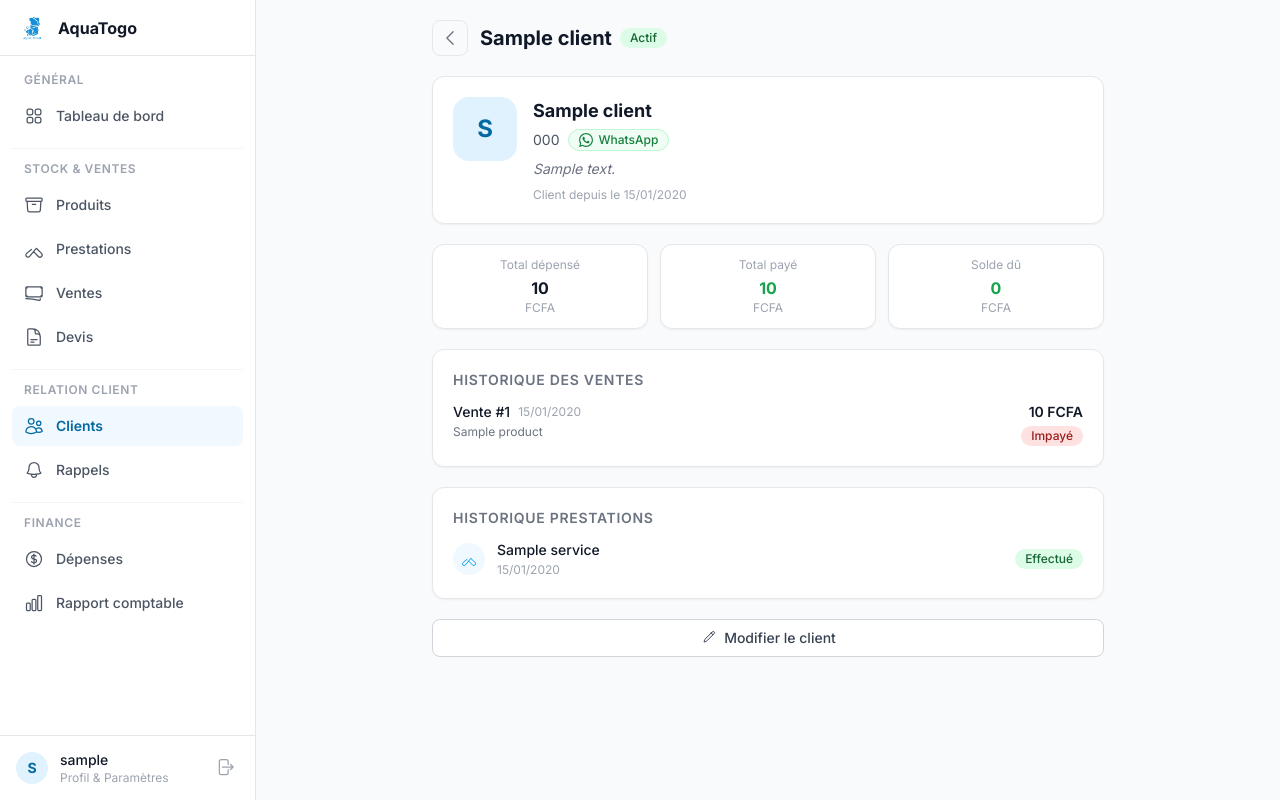
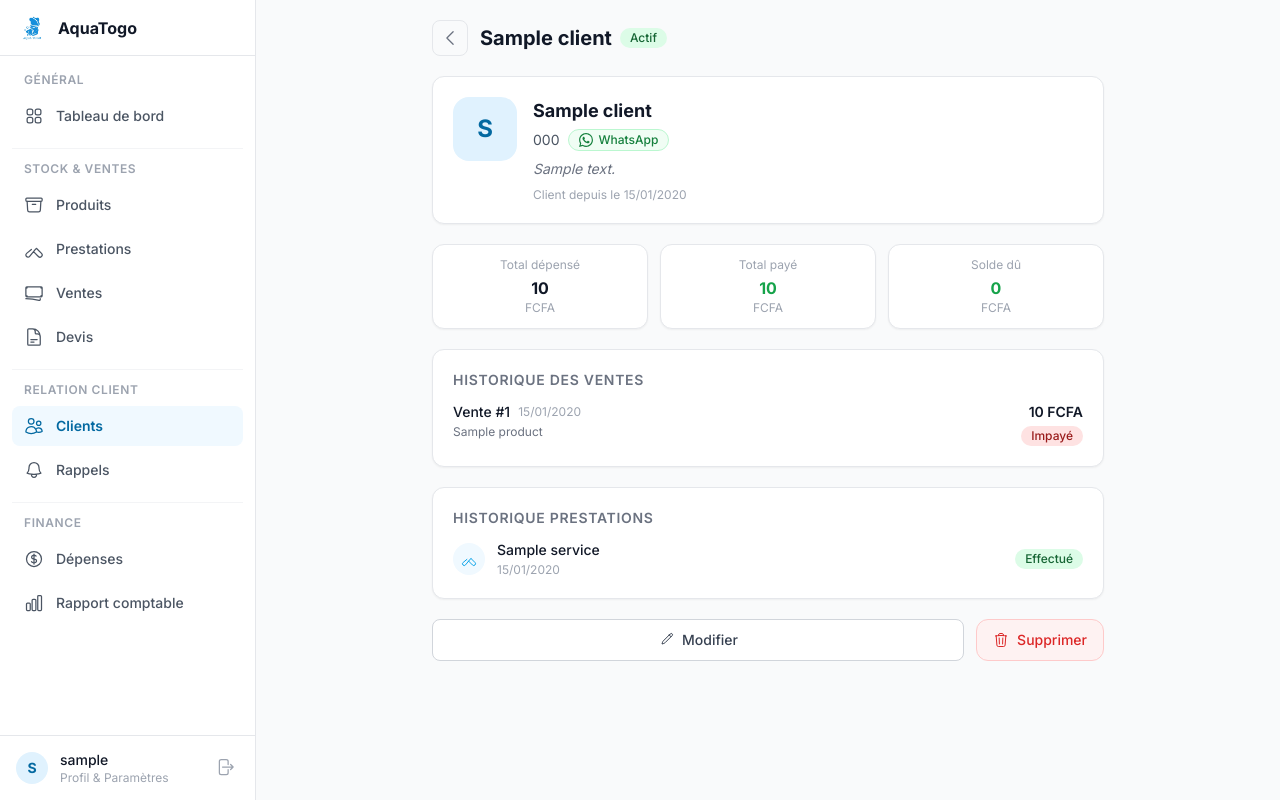
Before and after one commit to devhyacinthe/aquaTogo_Manager, a Django app: page /clients/1/ in a window 1280 px wide. Run offline with Django 5.2, Linux system fonts and the light colour scheme; a user stored in the database is signed in; tables that the repository leaves empty hold one stand-in row (values such as "Sample post").

Commit message:
Commit 22

```diff
--- a/clients/urls.py
+++ b/clients/urls.py
@@ -9,4 +9,5 @@ urlpatterns = [
     path("<int:pk>/", views.client_detail, name="detail"),
     path("<int:pk>/modifier/", views.client_edit, name="edit"),
     path("<int:pk>/solder/", views.client_settle_debt, name="settle_debt"),
+    path("<int:pk>/supprimer/", views.client_delete, name="delete"),
 ]
--- a/clients/views.py
+++ b/clients/views.py
@@ -205,6 +205,20 @@ def client_settle_debt(request, pk):
 
 
 @login_required
+@require_POST
+def client_delete(request, pk):
+    if not request.user.is_staff:
+        from django.core.exceptions import PermissionDenied
+        raise PermissionDenied
+    client = get_object_or_404(Client, pk=pk)
+    name = client.name
+    client.is_active = False
+    client.save(update_fields=["is_active"])
+    messages.success(request, f"Client « {name} » supprimé.")
+    return redirect("clients:list")
+
+
+@login_required
 def client_edit(request, pk):
     client = get_object_or_404(Client, pk=pk)
 
--- a/templates/clients/detail.html
+++ b/templates/clients/detail.html
@@ -275,14 +275,41 @@
   </div>
   {% endif %}
 
-  <!-- Edit button -->
-  <div class="flex gap-3 pb-6">
+  <!-- Edit / Delete buttons -->
+  <div class="flex gap-3 pb-6" x-data="{ confirmDelete: false }">
     <a href="{% url 'clients:edit' client.pk %}" class="btn-secondary flex-1 justify-center">
       <svg class="h-4 w-4" fill="none" stroke="currentColor" stroke-width="1.5" viewBox="0 0 24 24">
         <path stroke-linecap="round" stroke-linejoin="round" d="m16.862 4.487 1.687-1.688a1.875 1.875 0 1 1 2.652 2.652L10.582 16.07a4.5 4.5 0 0 1-1.897 1.13L6 18l.8-2.685a4.5 4.5 0 0 1 1.13-1.897l8.932-8.931Zm0 0L19.5 7.125"/>
       </svg>
-      Modifier le client
+      Modifier
     </a>
+
+    {% if is_staff %}
+    <template x-if="!confirmDelete">
+      <button type="button" @click="confirmDelete = true"
+              class="flex items-center gap-2 rounded-xl border border-red-200 bg-red-50 px-4 py-2.5 text-sm font-medium text-red-600 hover:bg-red-100 transition-colors">
+        <svg class="h-4 w-4" fill="none" stroke="currentColor" stroke-width="1.5" viewBox="0 0 24 24">
+          <path stroke-linecap="round" stroke-linejoin="round" d="m14.74 9-.346 9m-4.788 0L9.26 9m9.968-3.21c.342.052.682.107 1.022.166m-1.022-.165L18.16 19.673a2.25 2.25 0 0 1-2.244 2.077H8.084a2.25 2.25 0 0 1-2.244-2.077L4.772 5.79m14.456 0a48.108 48.108 0 0 0-3.478-.397m-12 .562c.34-.059.68-.114 1.022-.165m0 0a48.11 48.11 0 0 1 3.478-.397m7.5 0v-.916c0-1.18-.91-2.164-2.09-2.201a51.964 51.964 0 0 0-3.32 0c-1.18.037-2.09 1.022-2.09 2.201v.916m7.5 0a48.667 48.667 0 0 0-7.5 0"/>
+        </svg>
+        Supprimer
+      </button>
+    </template>
+
+    <template x-if="confirmDelete">
+      <form method="post" action="{% url 'clients:delete' client.pk %}" class="flex gap-2">
+        {% csrf_token %}
+        <span class="flex items-center text-xs text-red-600 font-medium px-1">Confirmer ?</span>
+        <button type="submit"
+                class="rounded-xl bg-red-600 px-4 py-2.5 text-sm font-semibold text-white hover:bg-red-700 transition-colors">
+          Oui, supprimer
+        </button>
+        <button type="button" @click="confirmDelete = false"
+                class="rounded-xl border border-gray-200 bg-white px-4 py-2.5 text-sm font-medium text-gray-600 hover:bg-gray-50 transition-colors">
+          Annuler
+        </button>
+      </form>
+    </template>
+    {% endif %}
   </div>
 
 </div>
```
